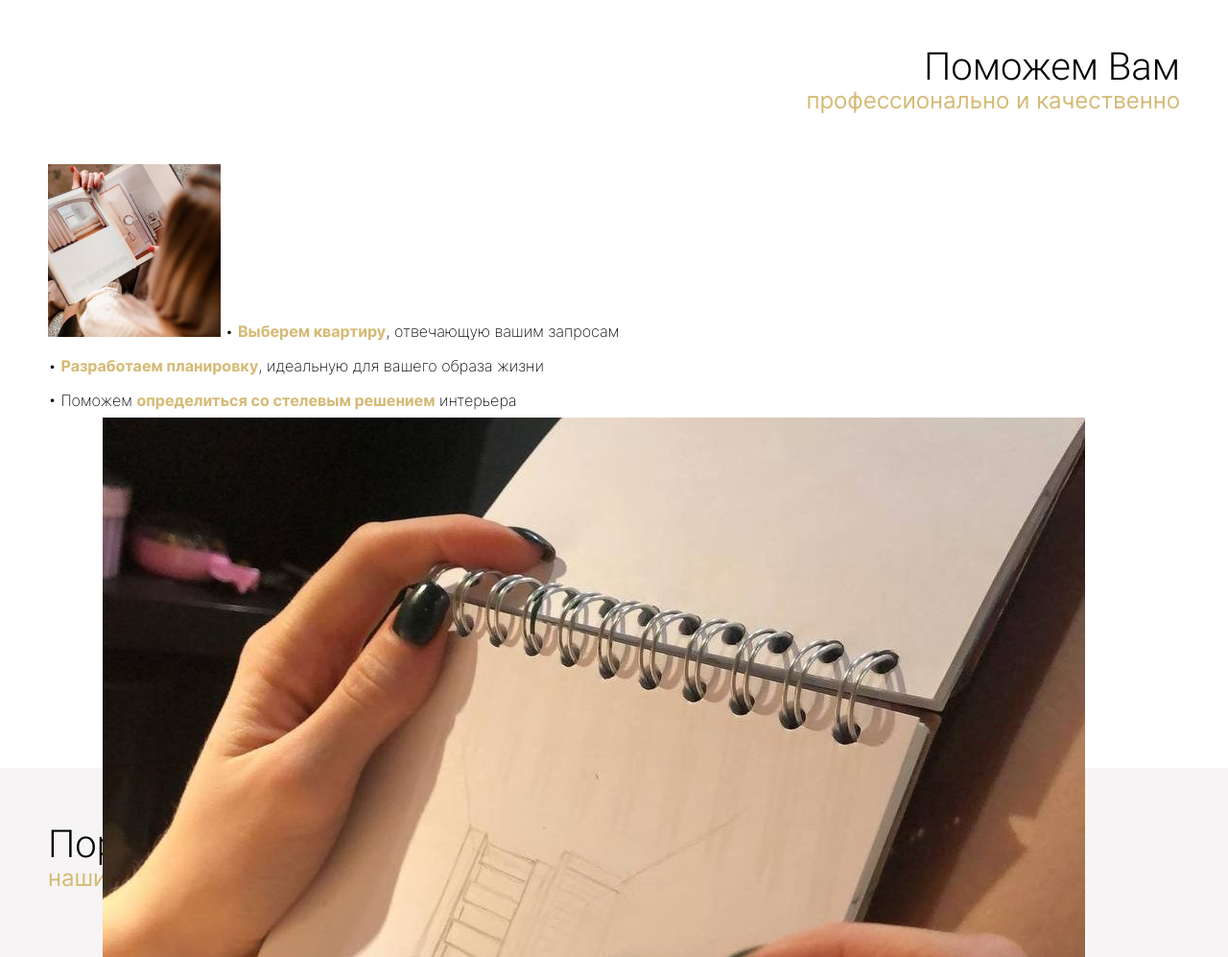
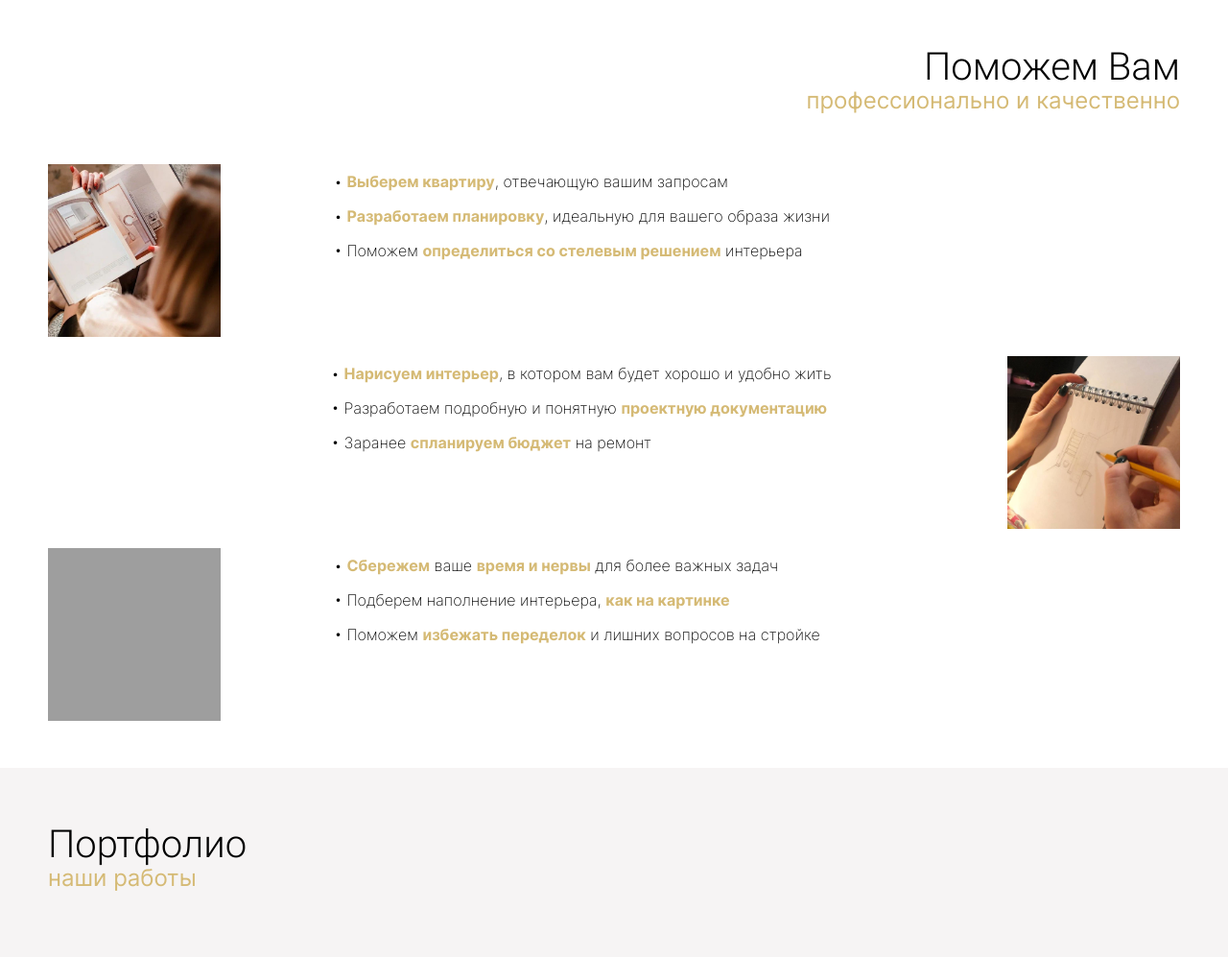
Before and after one commit to webgelo/UMBRA-design, a PHP site: page / in a window 1280 px wide. Shown: the part 800-1797 px from the top of the page at 96% size. Run offline with PHP 8.4, Linux system fonts and the light colour scheme; grey boxes are pictures that could not be loaded.

Commit message:
2024-02-20 2

```diff
--- a/css/style.css
+++ b/css/style.css
@@ -202,7 +202,7 @@ header {
 }
 
 .section-help {
-  height: 800px;
+  min-height: 800px;
   background-color: white;
   max-width: 2000px;
   margin: 0 auto;
@@ -217,19 +217,22 @@ header {
 .section-help__wraper {
   position: relative;
   max-width: 1180px;
+  min-height: 200px;
 }
 .section-help__wraper_reverse {
-  text-align: end;
+  padding-left: 25%;
 }
 .section-help__designer-img {
   width: 180px;
   height: 180px;
+  float: left;
+  margin: 0px 10% 7px 0;
 }
-.section-help__wraper-text {
-  position: absolute;
-  left: 325px;
-  top: 0px;
-  text-align: start;
+.section-help__designer-img_reverce {
+  width: 180px;
+  height: 180px;
+  float: right;
+  margin: 0px 0px 7px 5px;
 }
 .section-help__text {
   line-height: 36px;
@@ -258,7 +261,7 @@ header {
   padding-top: 50px;
   margin: 0 auto;
   max-width: 1180px;
-  height: 800px;
+  min-height: 800px;
 }
 
 .prices {
@@ -294,6 +297,9 @@ header {
   padding-top: 20px;
   position: relative;
 }
+.ticket-price:last-child {
+  margin-right: 0px;
+}
 .ticket-price table {
   margin: 0 auto;
   margin-bottom: 25px;
@@ -312,9 +318,6 @@ header {
   font-size: 16px;
   color: #D5BA75;
   border-left: 1px solid #D5BA75;
-}
-.ticket-price:last-child {
-  margin-right: 0px;
 }
 .ticket-price__header {
   font-size: 20px;
@@ -384,7 +387,8 @@ footer {
 }
 
 .footer__content-container {
-  height: 380px;
+  min-width: none;
+  min-height: 380px;
 }
 .footer__first-wrap {
   display: flex;
@@ -569,7 +573,7 @@ footer {
   cursor: pointer;
 }
 .carousel-wrapper__img-wrapper {
-  width: 250px;
+  width: 100%;
   height: 320px;
   overflow: hidden;
   margin-bottom: 30px;
```
